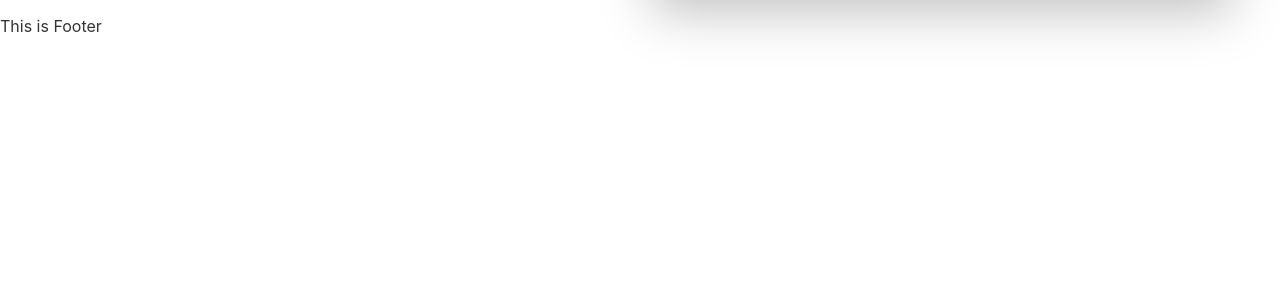
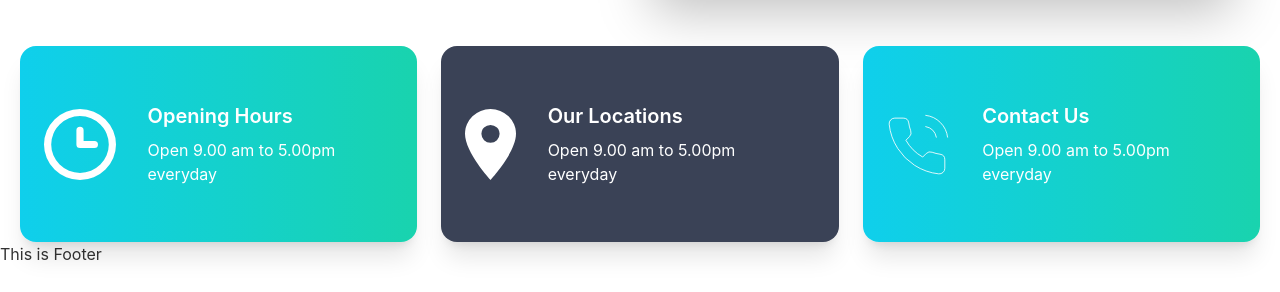
Before and after one commit to ProgrammingHero1/doctors-portal-client-module-78-5, a React (Create React App) app: page / in a window 1280 px wide. Shown: the part 379-671 px from the top of the page. Built offline with nearby package versions, Linux system fonts and the light colour scheme.

Commit message:
added info cards

```diff
--- a/src/Pages/Home/Home/Home.js
+++ b/src/Pages/Home/Home/Home.js
@@ -1,10 +1,12 @@
 import React from 'react';
 import Banner from '../Banner/Banner';
+import InfoCards from '../InfoCards/InfoCards';
 
 const Home = () => {
     return (
         <div className='mx-5'>
             <Banner></Banner>
+            <InfoCards></InfoCards>
         </div>
     );
 };
--- /dev/null
+++ b/src/Pages/Home/InfoCards/InfoCard.js
@@ -0,0 +1,18 @@
+import React from 'react';
+
+const InfoCard = ({ card }) => {
+    const { name, description, icon, bgClass } = card;
+    return (
+        <div className={`card text-white p-6 card-side shadow-xl ${bgClass}`}>
+            <figure>
+                <img src={icon} alt="Movie" />
+            </figure>
+            <div className="card-body">
+                <h2 className="card-title">{name}</h2>
+                <p>{description}</p>
+            </div>
+        </div>
+    );
+};
+
+export default InfoCard;
--- /dev/null
+++ b/src/Pages/Home/InfoCards/InfoCards.js
@@ -0,0 +1,45 @@
+import React from 'react';
+import clock from '../../../assets/icons/clock.svg';
+import marker from '../../../assets/icons/marker.svg';
+import phone from '../../../assets/icons/phone.svg';
+import InfoCard from './InfoCard';
+
+const InfoCards = () => {
+
+    const cardData = [
+        {
+            id: 1,
+            name: 'Opening Hours',
+            description: 'Open 9.00 am to 5.00pm everyday',
+            icon: clock,
+            bgClass: 'bg-gradient-to-r from-primary to-secondary'
+        },
+        {
+            id: 2,
+            name: 'Our Locations',
+            description: 'Open 9.00 am to 5.00pm everyday',
+            icon: marker,
+            bgClass: 'bg-accent'
+        },
+        {
+            id: 3,
+            name: 'Contact Us',
+            description: 'Open 9.00 am to 5.00pm everyday',
+            icon: phone,
+            bgClass: 'bg-gradient-to-r from-primary to-secondary'
+        },
+    ]
+
+    return (
+        <div className='grid mt-8 gap-6 grid-cols-1 md:grid-cols-2 lg:grid-cols-3'>
+            {
+                cardData.map(card => <InfoCard
+                    key={card.id}
+                    card={card}
+                ></InfoCard>)
+            }
+        </div>
+    );
+};
+
+export default InfoCards;
```
